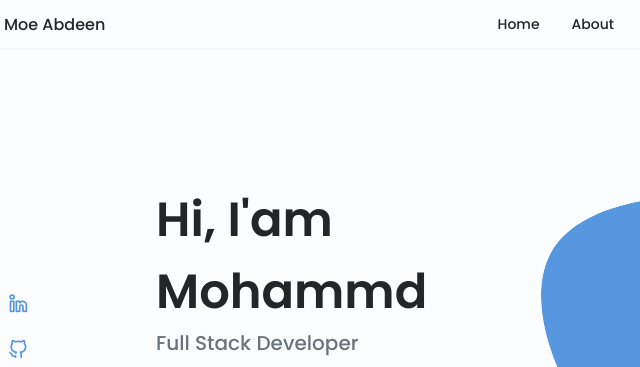
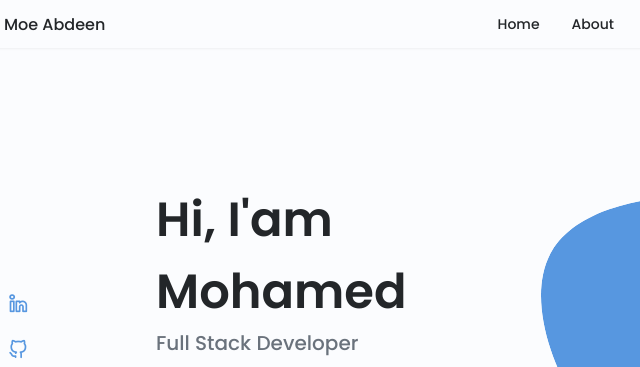
Before and after one commit to mAbdeen9/Portfolio, a plain HTML site: page index.html in a window 1280 px wide. Shown: the top 367 px of the page, 152-792 px from the left. Drawn offline with nearby package versions, Linux system fonts and the light colour scheme.

```diff
--- a/index.html
+++ b/index.html
@@ -12,7 +12,7 @@
     <link rel="stylesheet" href="assets/css/swiper-bundle.min.css" />
     <!-- CSS -->
     <link rel="stylesheet" href="assets/css/styles.css" />
-    <title>Mohammd Abdeen</title>
+    <title>Mohamed Abdeen</title>
   </head>
   <body>
     <!-- HEADER -->
@@ -125,7 +125,7 @@
             </div>
 
             <div class="home__data">
-              <h1 class="home__title">Hi, I'am Mohammd</h1>
+              <h1 class="home__title">Hi, I'am Mohamed</h1>
               <h3 class="home__subtitle">Full Stack Developer</h3>
               <p class="home__description">
                 High level experience in web development knowledge, producing
```
Also changed, not shown: 2 other files.
